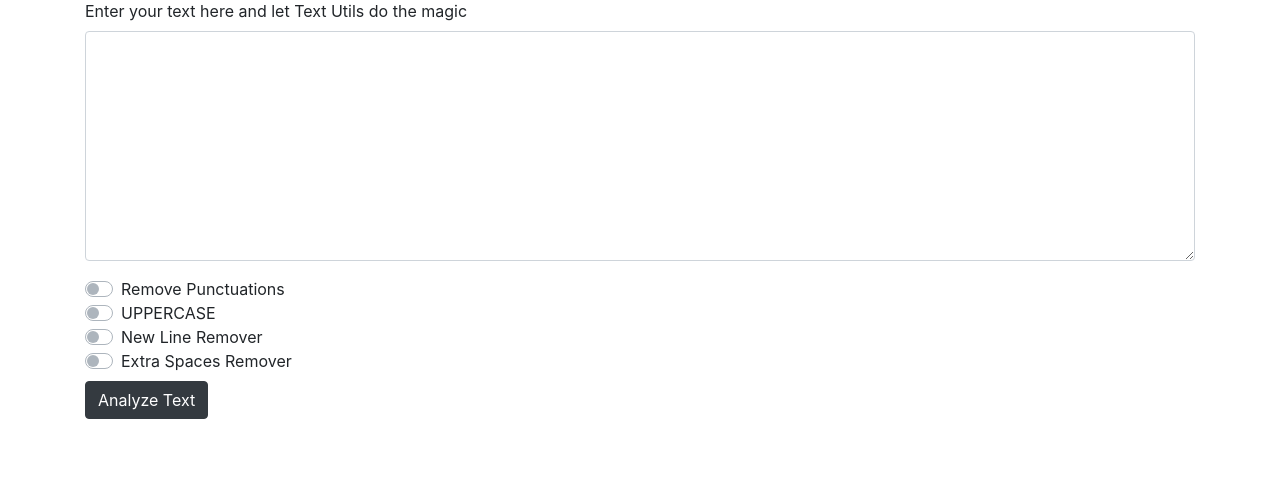
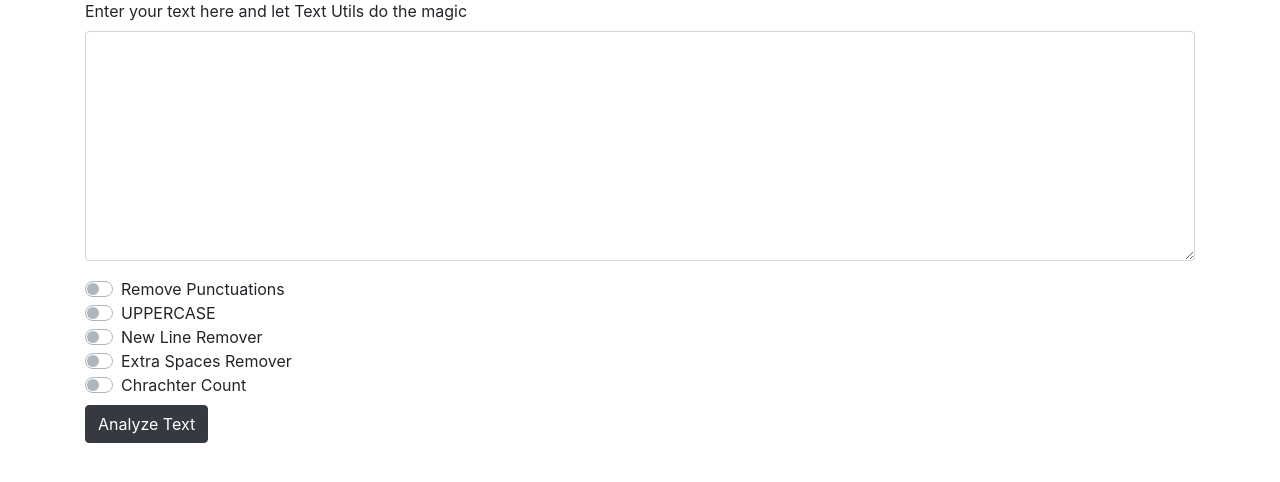
Before and after one commit to MASOOM-BIT/DjangoProjects, a Django app: page / in a window 1280 px wide. Shown: the part 123-605 px from the top of the page. Run offline with Django 5.2, Linux system fonts and the light colour scheme; some libraries are stand-ins or nearby versions.

Commit message:
Update index.html to use POST method for form submission and add character count option

```diff
--- a/mysite/templates/index.html
+++ b/mysite/templates/index.html
@@ -47,7 +47,7 @@
 
 <div class="container">
 
-  <form action='/Analyize' method='get'>
+  <form action='/Analyize' method='post'> {% csrf_token %}
 
 
 
@@ -76,6 +76,11 @@
   <label class="custom-control-label" for="customSwitch4">Extra Spaces Remover</label>
 </div>
 
+<div class="custom-control custom-switch">
+  <input type="checkbox"  name="charcount" class="custom-control-input" id="customSwitch5">
+  <label class="custom-control-label" for="customSwitch5">Chrachter Count</label>
+</div>
+
 <button type="submit" class="btn btn-dark mt-2">Analyze Text</button>
     </form>
 </div>
```
